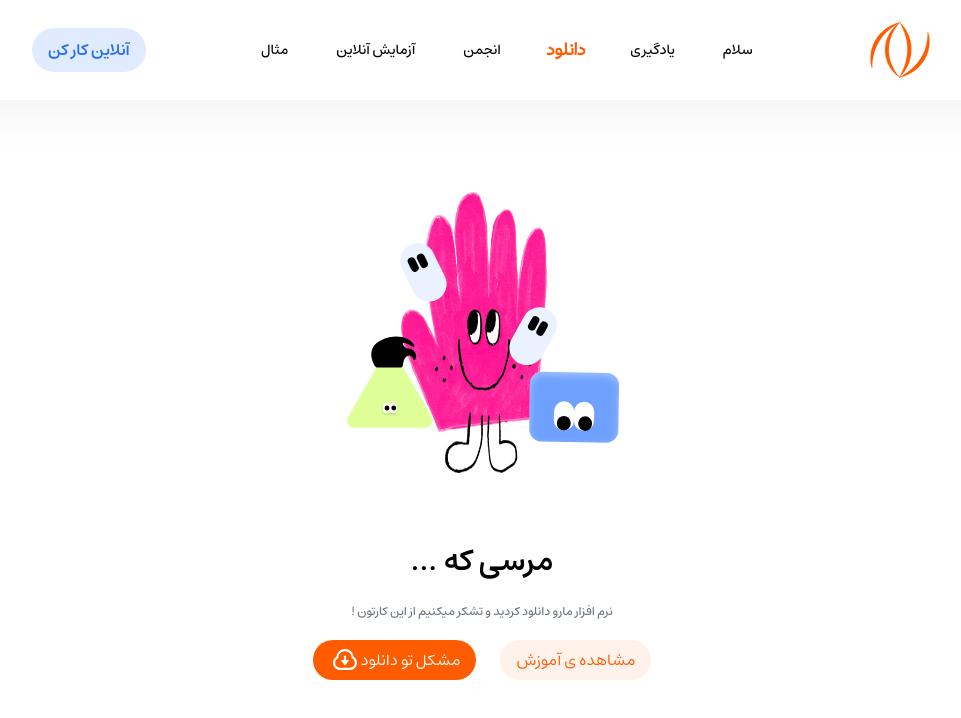
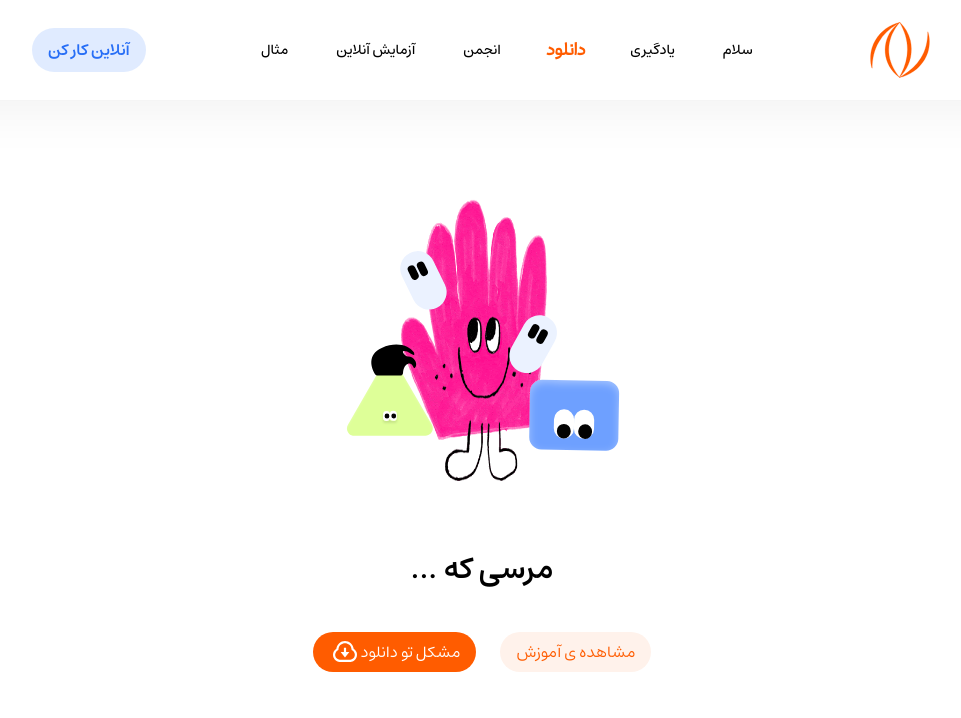
Before and after one commit to SalamLang/Salam-Website, a Next.js app: page /download in a window 1280 px wide. Shown: the top 718 px of the page, without its empty margins (158-1119 px from the left). Built offline with nearby package versions, Linux system fonts and the light colour scheme; no server answers.

Commit message:
Refactor TitleDescription component to add dark mode support

```diff
--- a/src/components/molecules/DownloadItem.jsx
+++ b/src/components/molecules/DownloadItem.jsx
@@ -75,7 +75,7 @@ export default function DownloadItem() {
       <TitleDescription
         title="مرسی که ..."
         className={"!z-0"}
-        description="نرم افزار مارو دانلود کردید و تشکر میکنیم از این کارتون !"
+        headerClass={"dark:!text-white transition-colors"}
       />
       <div className="flex items-center justify-center gap-6">
         <Button
```
